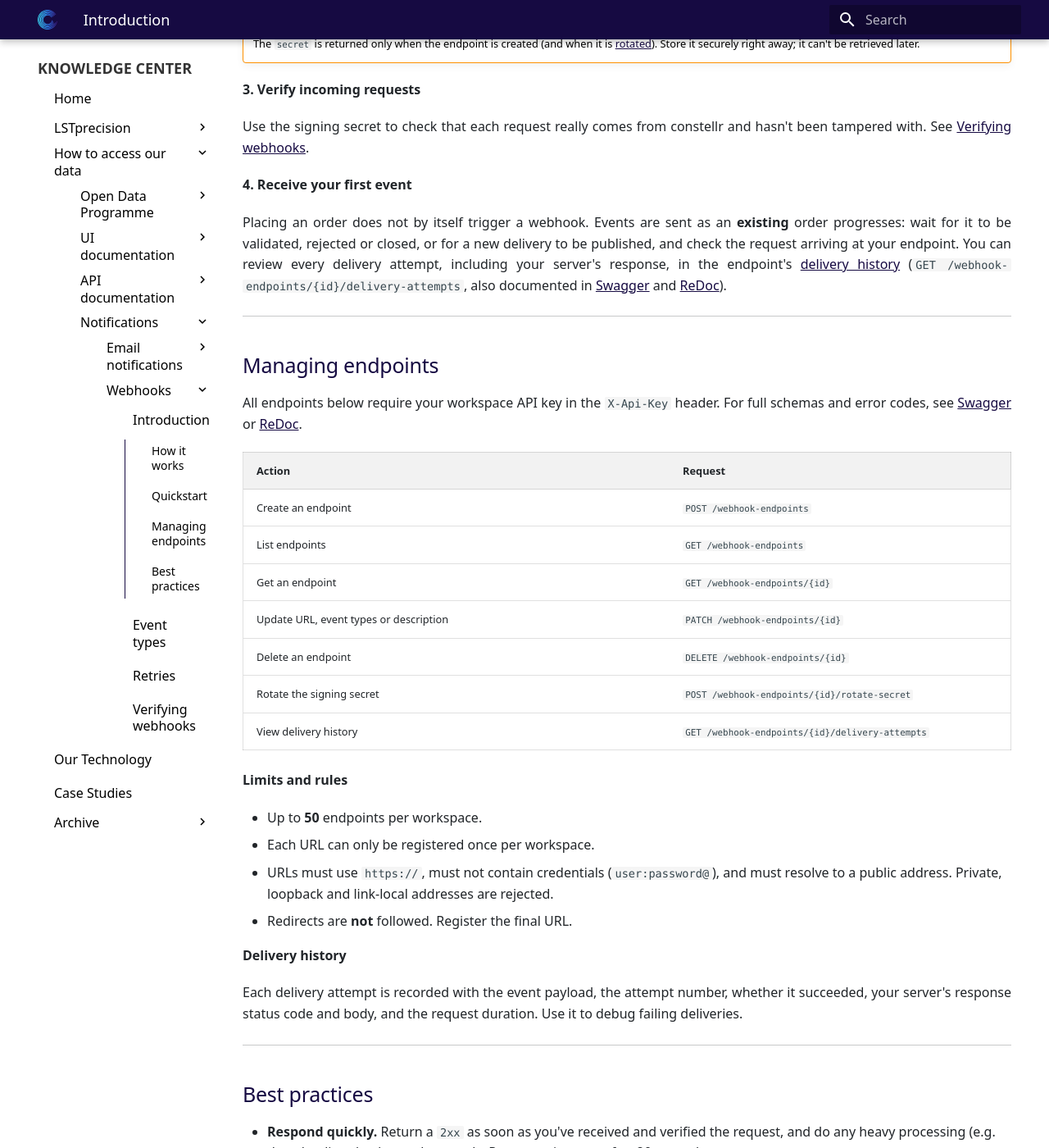
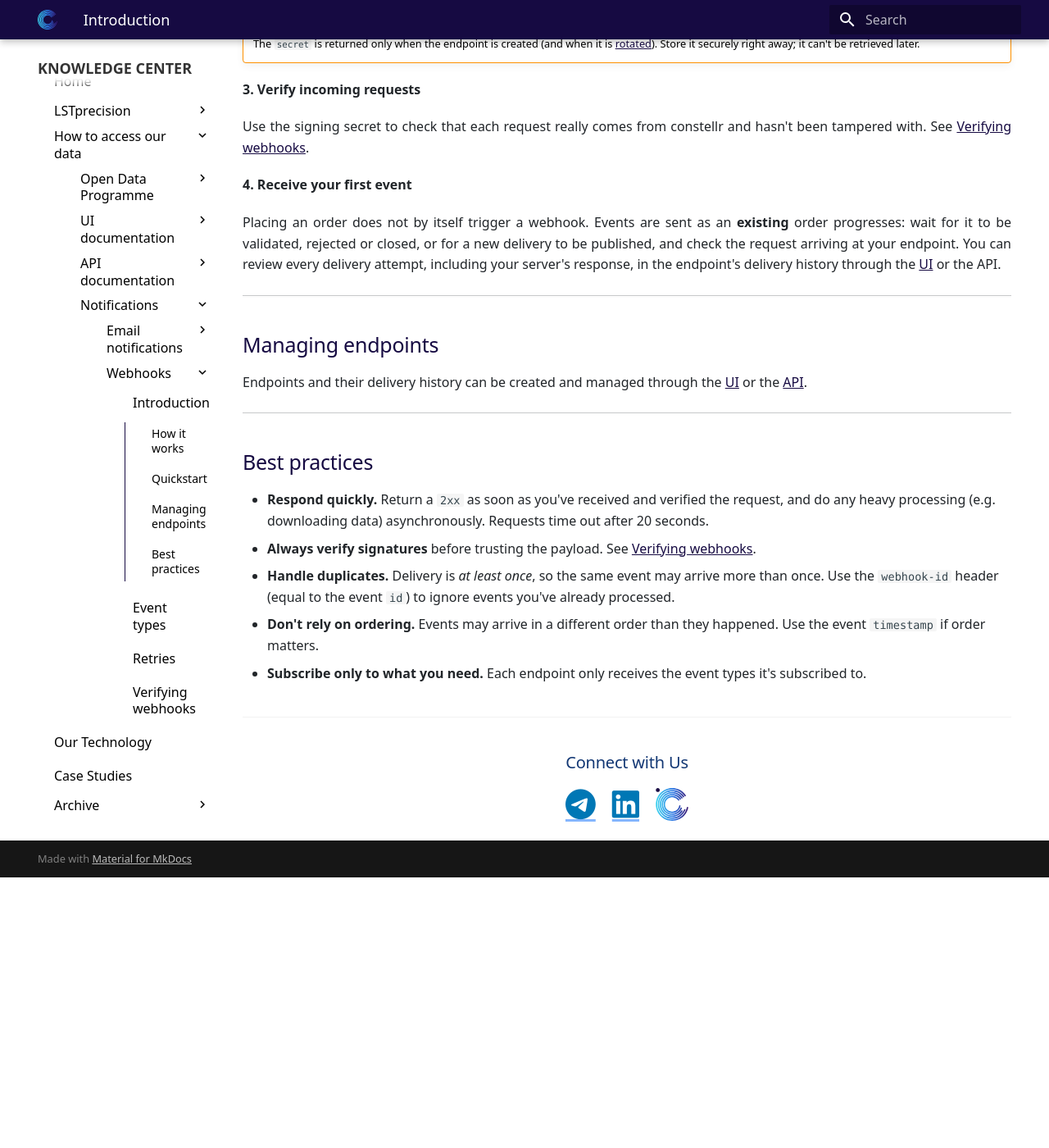
Before and after one commit to constellr/product-lst, an MkDocs documentation site: the page built from docs/notifications/webhooks/introduction.md, in a window 1280 px wide and 1400 px high, scrolled down 1520 px. Shown: the whole window at 82% size. Built offline with MkDocs 1.6.1 and Material for MkDocs 9.7.7, drawn with Linux system fonts in a browser that asks for light colours; the version menu is left out; after the commit the page ends 2590 px from its top, so only the background shows below that; some of the changed text lies outside the part shown.

Commit message:
Update webhook introduction

```diff
--- a/docs/notifications/webhooks/introduction.md
+++ b/docs/notifications/webhooks/introduction.md
@@ -68,34 +68,13 @@ Use the signing secret to check that each request really comes from constellr an
 
 **4. Receive your first event**
 
-Placing an order does not by itself trigger a webhook. Events are sent as an **existing** order progresses: wait for it to be validated, rejected or closed, or for a new delivery to be published, and check the request arriving at your endpoint. You can review every delivery attempt, including your server's response, in the endpoint's [delivery history](#managing-endpoints) (`GET /webhook-endpoints/{id}/delivery-attempts`, also documented in [Swagger](https://api.constellr.com/docs) and [ReDoc](https://api.constellr.com/redoc)).
+Placing an order does not by itself trigger a webhook. Events are sent as an **existing** order progresses: wait for it to be validated, rejected or closed, or for a new delivery to be published, and check the request arriving at your endpoint. You can review every delivery attempt, including your server's response, in the endpoint's delivery history through the [UI](../../UI-documentation.md#webhooks) or the API.
 
 ---
 
 ## Managing endpoints
 
-All endpoints below require your workspace API key in the `X-Api-Key` header. For full schemas and error codes, see [Swagger](https://api.constellr.com/docs) or [ReDoc](https://api.constellr.com/redoc).
-
-| Action | Request |
-| :--- | :--- |
-| Create an endpoint | `POST /webhook-endpoints` |
-| List endpoints | `GET /webhook-endpoints` |
-| Get an endpoint | `GET /webhook-endpoints/{id}` |
-| Update URL, event types or description | `PATCH /webhook-endpoints/{id}` |
-| Delete an endpoint | `DELETE /webhook-endpoints/{id}` |
-| Rotate the signing secret | `POST /webhook-endpoints/{id}/rotate-secret` |
-| View delivery history | `GET /webhook-endpoints/{id}/delivery-attempts` |
-
-**Limits and rules**
-
-* Up to **50** endpoints per workspace.
-* Each URL can only be registered once per workspace.
-* URLs must use `https://`, must not contain credentials (`user:password@`), and must resolve to a public address. Private, loopback and link-local addresses are rejected.
-* Redirects are **not** followed. Register the final URL.
-
-**Delivery history**
-
-Each delivery attempt is recorded with the event payload, the attempt number, whether it succeeded, your server's response status code and body, and the request duration. Use it to debug failing deliveries.
+Endpoints and their delivery history can be created and managed through the [UI](../../UI-documentation.md#webhooks) or the [API](https://api.constellr.com/docs).
 
 ---
 
@@ -104,5 +83,5 @@ Each delivery attempt is recorded with the event payload, the attempt number, wh
 * **Respond quickly.** Return a `2xx` as soon as you've received and verified the request, and do any heavy processing (e.g. downloading data) asynchronously. Requests time out after 20 seconds.
 * **Always verify signatures** before trusting the payload. See [Verifying webhooks](verify-webhooks.md).
 * **Handle duplicates.** Delivery is *at least once*, so the same event may arrive more than once. Use the `webhook-id` header (equal to the event `id`) to ignore events you've already processed.
-* **Don't rely on ordering.** Events may arrive in a different order than they happened. Use the event `timestamp`, or fetch the latest order state from the [Orders API](../../API-documentation.md#orders-api), if order matters.
+* **Don't rely on ordering.** Events may arrive in a different order than they happened. Use the event `timestamp` if order matters.
 * **Subscribe only to what you need.** Each endpoint only receives the event types it's subscribed to.
```
